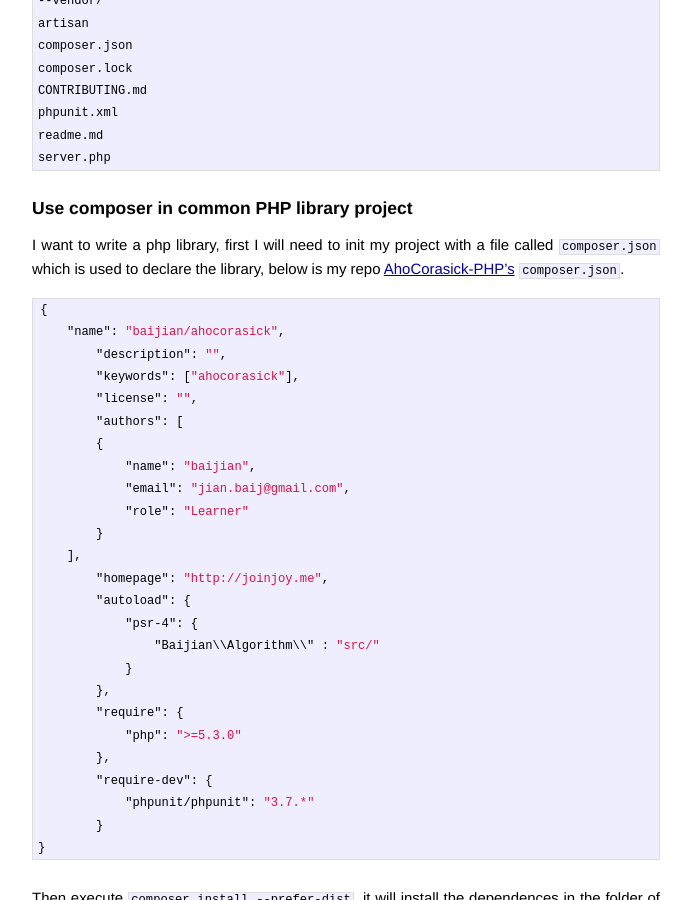
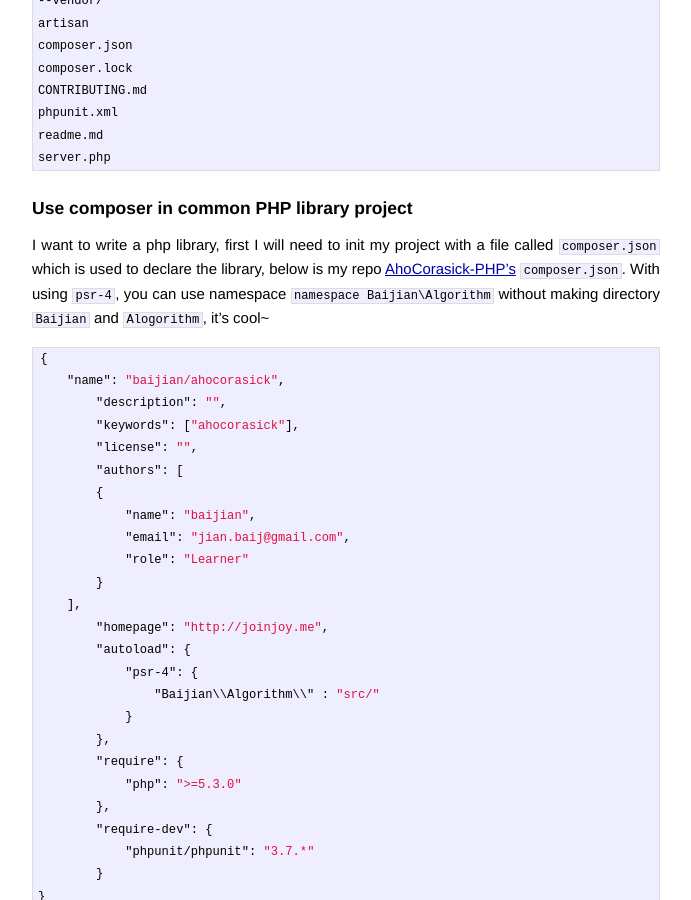
Before and after one commit to baijian/baijian.github.io, a Jekyll site: the page built from _posts/2014-03-29-php-project-with-composer.markdown, in a window 1280 px wide and 900 px high, scrolled down 1056 px. Shown: the whole window, without its empty margins (294-985 px from the left). Built offline with Jekyll 4.4.1, drawn with Linux system fonts in a browser that asks for light colours; Markdown is read by kramdown in place of the engine named in the settings; comment, search, counter and statistics services are not loaded.

Commit message:
add desc psr-4

```diff
--- a/_posts/2014-03-29-php-project-with-composer.markdown
+++ b/_posts/2014-03-29-php-project-with-composer.markdown
@@ -68,6 +68,8 @@ server.php
 I want to write a php library, first I will need to init my project with a file
 called `composer.json` which is used to declare the library, below is my repo
 [AhoCorasick-PHP's](https://github.com/baijian/AhoCorasick-PHP) `composer.json`.
+With using `psr-4`, you can use namespace `namespace Baijian\Algorithm` without
+making directory `Baijian` and `Alogorithm`, it's cool~
 
 {% highlight json %}
 {
```
